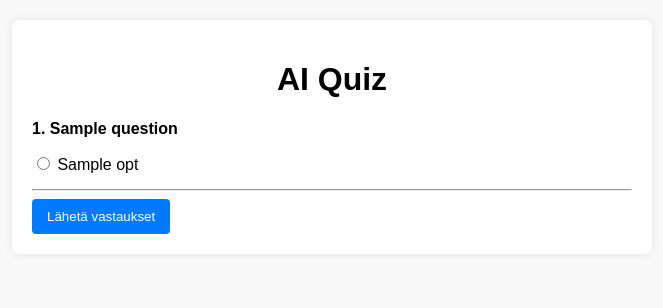
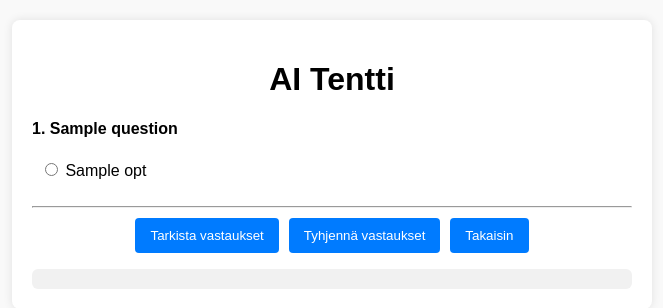
Before and after one commit to diggeridoo95/tentinluoja, a Flask app: template templates/quiz.html in a window 1280 px wide. Shown: the top 308 px of the page, without its empty margins (308-971 px from the left). Run offline with Flask 3, Linux system fonts and the light colour scheme; the template is opened without the code that fills it: most values are stand-ins (such as "Sample title", 1, 10 or a date in 2020).

Commit message:
Toiminnallisuus

```diff
--- /dev/null
+++ b/static/quiz.js
@@ -0,0 +1,92 @@
+// Client-side grading: shows per-question feedback and total score.
+// Keeps server submission button intact.
+document.addEventListener('DOMContentLoaded', function () {
+    const checkBtn = document.getElementById('checkBtn');
+    const resetBtn = document.getElementById('resetBtn');
+    const quizForm = document.getElementById('quizForm');
+    const resultSummary = document.getElementById('resultSummary');
+
+    if (!quizForm) return;
+
+    // Prevent normal form submit/navigation (e.g. Enter key)
+    quizForm.addEventListener('submit', function (e) {
+        e.preventDefault();
+    });
+
+    if (checkBtn) {
+        checkBtn.addEventListener('click', function () {
+            const questionBlocks = Array.from(quizForm.querySelectorAll('.question-block'));
+            let score = 0;
+            let total = questionBlocks.length;
+
+            questionBlocks.forEach((block, idx) => {
+                const qIndex = idx + 1;
+                const correct = block.dataset.correct;
+                const selectedInput = block.querySelector(`input[name="q${qIndex}"]:checked`);
+                const feedbackEl = block.querySelector('.feedback');
+
+                // Clear previous states
+                block.querySelectorAll('.option-label').forEach(lbl => {
+                    lbl.classList.remove('correct', 'incorrect', 'correct-answer');
+                });
+
+                if (selectedInput) {
+                    const selectedVal = selectedInput.value;
+                    const selectedLabel = selectedInput.closest('label') || quizForm.querySelector(`label[for="${selectedInput.id}"]`);
+                    if (selectedVal === correct) {
+                        // Correct
+                        score += 1;
+                        if (selectedLabel) selectedLabel.classList.add('correct');
+                        feedbackEl.textContent = 'Oikein ✓';
+                        feedbackEl.style.color = '#155724';
+                    } else {
+                        // Incorrect - mark selected and reveal correct
+                        if (selectedLabel) selectedLabel.classList.add('incorrect');
+                        feedbackEl.textContent = 'Väärin ✗';
+                        feedbackEl.style.color = '#721c24';
+                        // highlight correct option
+                        const correctInput = block.querySelector(`input[type="radio"][value="${correct}"]`);
+                        if (correctInput) {
+                            const correctLabel = correctInput.closest('label') || quizForm.querySelector(`label[for="${correctInput.id}"]`);
+                            if (correctLabel) correctLabel.classList.add('correct-answer');
+                        }
+                    }
+                } else {
+                    // No answer selected: reveal correct
+                    feedbackEl.textContent = 'Ei vastausta';
+                    feedbackEl.style.color = '#856404';
+                    const correctInput = block.querySelector(`input[type="radio"][value="${correct}"]`);
+                    if (correctInput) {
+                        const correctLabel = correctInput.closest('label') || quizForm.querySelector(`label[for="${correctInput.id}"]`);
+                        if (correctLabel) correctLabel.classList.add('correct-answer');
+                    }
+                }
+
+                // Do NOT disable inputs here so user can reset if needed
+            });
+
+            resultSummary.textContent = `Pistemäärä: ${score}/${total}`;
+            // disable check button after checking to avoid confusion
+            checkBtn.disabled = true;
+        });
+    }
+
+    if (resetBtn) {
+        resetBtn.addEventListener('click', function () {
+            // Clear selections and feedback, restore button state
+            quizForm.querySelectorAll('input[type="radio"]').forEach(i => {
+                i.checked = false;
+                i.disabled = false;
+            });
+            quizForm.querySelectorAll('.option-label').forEach(lbl => {
+                lbl.classList.remove('correct', 'incorrect', 'correct-answer');
+            });
+            quizForm.querySelectorAll('.feedback').forEach(f => {
+                f.textContent = '';
+                f.style.color = '';
+            });
+            if (resultSummary) resultSummary.textContent = '';
+            if (checkBtn) checkBtn.disabled = false;
+        });
+    }
+});
--- a/static/style.css
+++ b/static/style.css
@@ -34,3 +34,47 @@ button:hover {
 .question-block {
     margin-bottom: 15px;
 }
+
+/* New styles for quiz feedback */
+.option-label {
+    display: inline-block;
+    padding: 6px 8px;
+    border-radius: 4px;
+    transition: background .15s, border-color .15s;
+    margin-bottom: 4px;
+}
+
+.option-label.correct {
+    background: #d4edda;
+    border: 1px solid #28a745;
+}
+
+.option-label.incorrect {
+    background: #f8d7da;
+    border: 1px solid #ff0019;
+}
+
+.option-label.correct-answer {
+    box-shadow: 0 0 0 2px rgba(40,167,69,0.12);
+}
+
+.feedback {
+    margin-top: 6px;
+    font-weight: 600;
+}
+
+.result {
+    margin-top: 16px;
+    padding: 10px;
+    border-radius: 6px;
+    background: #f1f1f1;
+    text-align: center;
+    font-weight: 700;
+}
+
+.controls {
+    display: flex;
+    gap: 10px;
+    justify-content: center;
+    margin-top: 10px;
+}
--- a/templates/quiz.html
+++ b/templates/quiz.html
@@ -2,24 +2,24 @@
 <html lang="fi">
 <head>
     <meta charset="UTF-8">
-    <title>AI Quiz</title>
+    <title>AI Tentti</title>
     <link rel="stylesheet" href="{{ url_for('static', filename='style.css') }}">
 </head>
 <body>
     <div class="container">
-        <h1>AI Quiz</h1>
+        <h1>AI Tentti</h1>
         {% if not questions %}
             <p>Ei kysymyksiä. Palaa takaisin ja lataa teksti.</p>
             <a href="{{ url_for('index') }}">Takaisin</a>
         {% else %}
-            <form method="POST" action="{{ url_for('submit') }}">
+            <form id="quizForm" novalidate>
                 {% for q in questions %}
                     {% set qidx = loop.index %}
-                    <div class="question-block">
+                    <div class="question-block" data-correct="{{ q.correct_answer }}">
                         <p><strong>{{ qidx }}. {{ q.question }}</strong></p>
                         {% for opt in q.options %}
                             <div>
-                                <label for="q{{ qidx }}_opt{{ loop.index }}">
+                                <label class="option-label" for="q{{ qidx }}_opt{{ loop.index }}">
                                     <input id="q{{ qidx }}_opt{{ loop.index }}"
                                            type="radio"
                                            name="q{{ qidx }}"
@@ -27,12 +27,21 @@
                                 </label>
                             </div>
                         {% endfor %}
+                        <p class="feedback" aria-live="polite"></p>
                     </div>
                     <hr>
                 {% endfor %}
-                <button type="submit">Lähetä vastaukset</button>
+                <div class="controls">
+                    <button type="button" id="checkBtn">Tarkista vastaukset</button>
+                    <button type="button" id="resetBtn">Tyhjennä vastaukset</button>
+                    <!-- Paluu index-sivulle -->
+                    <button type="button" id="backBtn" onclick=location.href="{{ url_for('index') }}">Takaisin</button>
+                </div>
+
+                <div id="resultSummary" class="result" aria-live="polite"></div>
             </form>
         {% endif %}
     </div>
+    <script src="{{ url_for('static', filename='quiz.js') }}" defer></script>
 </body>
 </html>
```
Also changed, not shown: static/index.js (added, +15 -0 lines), static/loading.css (added, +28 -0 lines), templates/index.html (+12 -4 lines).
